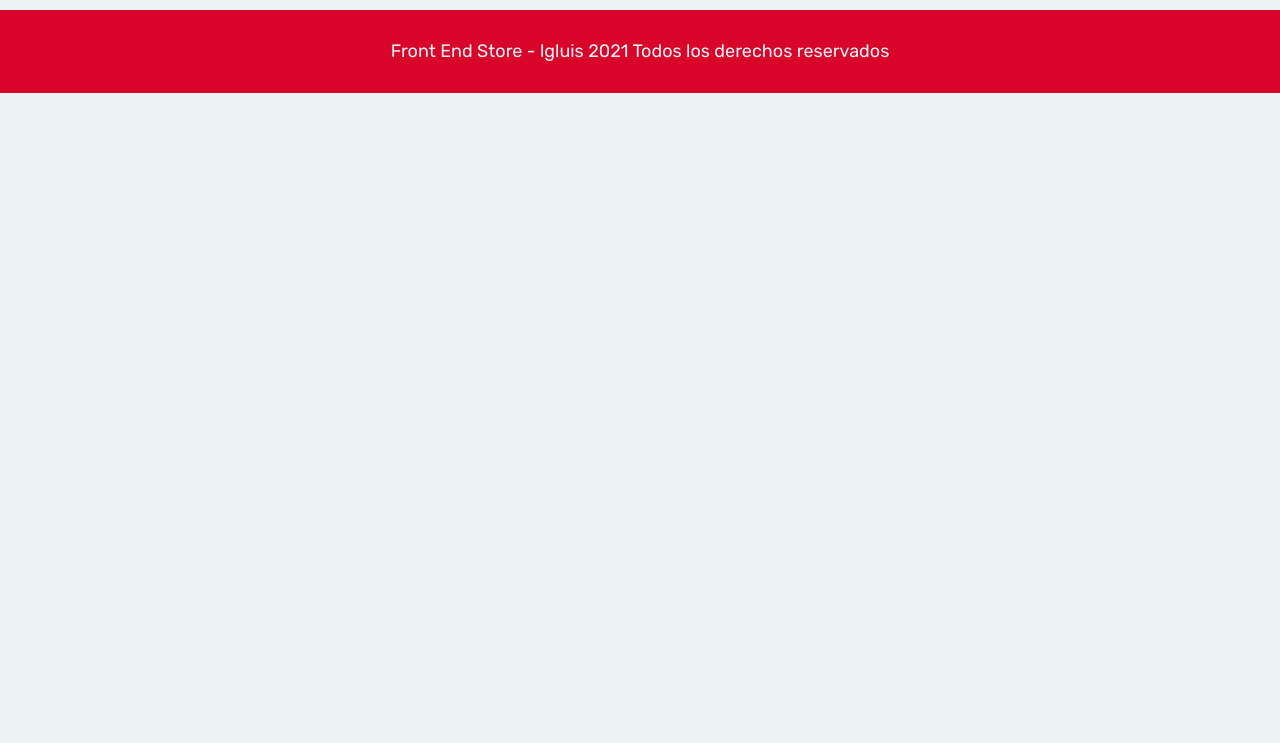
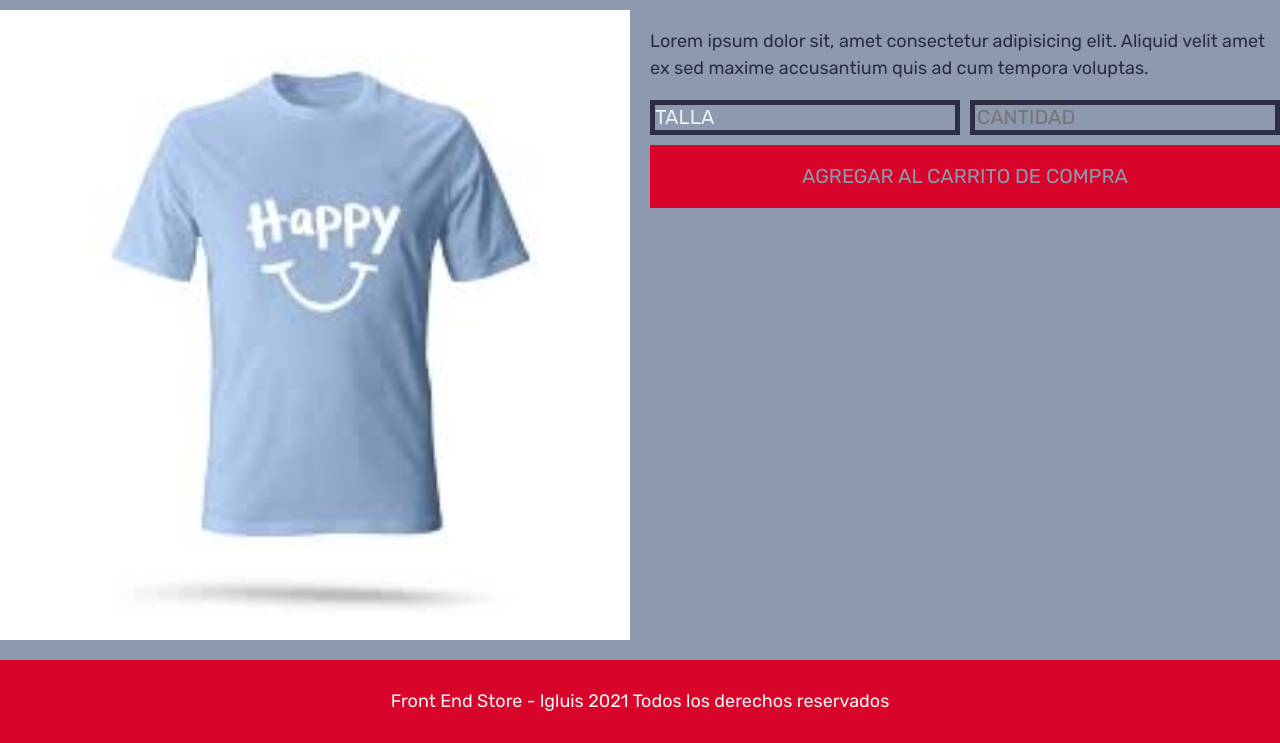
Before and after one commit to lgLuis/storeRopa, a plain HTML site: page productos.html in a window 1280 px wide. Shown: the part 342-1085 px from the top of the page. Before the commit the page ends 800 px from the top, so only its background shows below. Drawn offline with Linux system fonts and the light colour scheme.

Commit message:
casi casi

```diff
--- a/css/styles.css
+++ b/css/styles.css
@@ -30,7 +30,7 @@ html {
   /**GLOBALES**/
 
 body{
-      background-color: var(--primario);
+      background-color: var(--primario-oscuro);
       font-size: 1.6rem;
       line-height: 1.5;
   }
@@ -234,3 +234,60 @@ h3{      font-size: 2.4rem;  }
 .bloque__titulo{
   margin: 0;
 }
+
+/*PAG DEL PRODUCTO*/
+
+@media(min-width:768px){
+  .remera{
+    display: grid;
+    grid-template-columns: repeat(2, 1fr);
+    column-gap: 2rem;
+  }
+}
+
+
+.remera__contenido{
+
+}
+
+.remera__imagen{
+  width: 100%;
+
+}
+
+.formulario{
+  display: grid;
+  grid-template-columns: repeat(2, 1fr);
+  gap: 1rem;
+
+}
+
+.formulario__campo{
+  border: 0.5rem solid var(--casi-negro);
+  background-color: var(--primario-oscuro);
+  text-transform: uppercase;
+  font-size: 2rem;
+  color: var(--primario);
+  font-family: var(--fuentePpal);
+  appearance: none;
+}
+
+.formulario__submit{
+  background-color: var(--rojo-intenso);
+  color: var(--primario-oscuro);
+  text-transform: uppercase;
+  padding: 2rem;
+  border: none;
+  font-size: 2rem;
+  font-family: var(--fuentePpal);
+  transition: 0.3s ease;
+  grid-column: 1/3;
+
+}
+
+.formulario__submit:hover{
+  cursor: pointer;
+  background-color: var(--rojo);
+  color: var(--primario);
+  font-size: 2.5rem;
+}
--- a/productos.html
+++ b/productos.html
@@ -23,7 +23,25 @@
     </nav>
 
     <main>
-        <h1> Productos</h1>
+        <h1>Remera</h1>
+
+        <div class="remera">
+            <img class="remera__imagen" src="/img/02.png" alt="imagen del producto" >
+            <div class="remera__contenido">
+                <p>Lorem ipsum dolor sit, amet consectetur adipisicing elit. Aliquid velit amet ex sed maxime accusantium quis ad cum tempora voluptas.</p>
+                <form class="formulario">
+                    <select class="formulario__campo" name="" id="">
+                        <option disabled selected>TALLA</option>
+                        <option>S</option>
+                        <option>M</option>
+                        <option>L</option>
+                        <option>XL</option>
+                    </select>
+                    <input class="formulario__campo" type="number" placeholder="Cantidad" min="1">
+                    <input class="formulario__submit" type="submit" value="Agregar al carrito de compra">
+                </form>
+            </div>
+        </div>
     </main>
 
 
```
Lines whose indentation alone changed are shown as unchanged.
